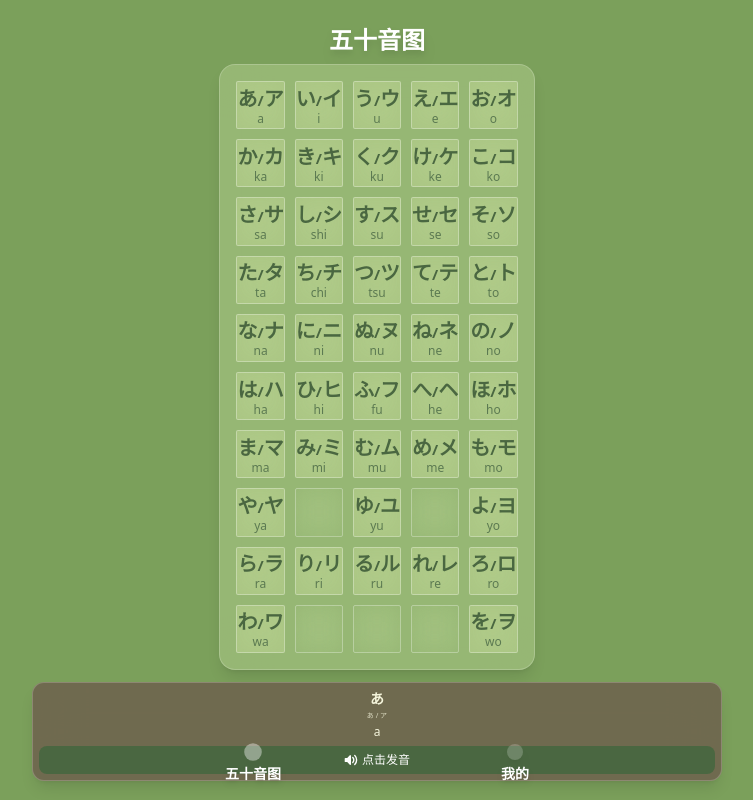
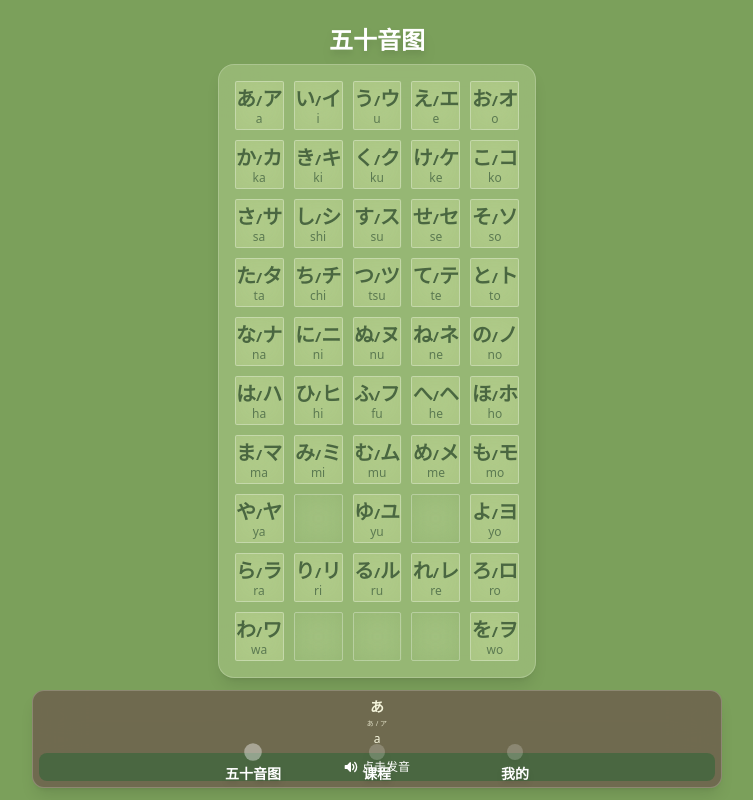
Before and after one commit to chen205518/jp-app-source, a Vue app: page /#/home in a window 1280 px wide. Shown: the whole page, without its empty margins (263-1016 px from the left). Built offline with nearby package versions, Linux system fonts and the light colour scheme.

Commit message:
move course button to bottom parallel with others

```diff
--- a/src/pages/HomePage.vue
+++ b/src/pages/HomePage.vue
@@ -160,7 +160,7 @@ const speakJapanese = (text: string) => {
       </h1>
     </div>
 
-    <div class="flex-1 flex flex-col px-3 gap-y-3 overflow-y-auto pb-[80px]">
+    <div class="flex-1 flex flex-col px-3 gap-y-3 overflow-y-auto pb-3">
       <div class="flex-1 bg-[#A8C686]/60 backdrop-blur-xl rounded-2xl shadow-lg p-4 border border-white/20 max-w-[100%] mx-auto max-h-[85vh]">
         <div class="grid grid-cols-5 gap-2.5 w-full h-full">
           <template v-for="(item, rowIndex) in hiraganaData" :key="rowIndex">
@@ -218,10 +218,12 @@ const speakJapanese = (text: string) => {
         </div>
       </div>
 
-      <div class="flex justify-center pt-3">
+    </div>
+
+    <div class="fixed bottom-0 left-0 right-0 z-50 flex justify-center items-end pointer-events-none" :style="{ paddingBottom: `env(safe-area-inset-bottom, 0px)` }">
       <button
         @click="navigateTo('/course')"
-          class="flex flex-col items-center gap-1 transition-all"
+        class="flex flex-col items-center gap-1 transition-all pointer-events-auto pb-4"
       >
         <div
           :class="[
@@ -234,7 +236,6 @@ const speakJapanese = (text: string) => {
         <span class="text-sm font-bold text-white drop-shadow-md">课程</span>
       </button>
     </div>
-    </div>
 
     <BottomNav />
   </div>
```
Lines whose indentation alone changed are shown as unchanged.
